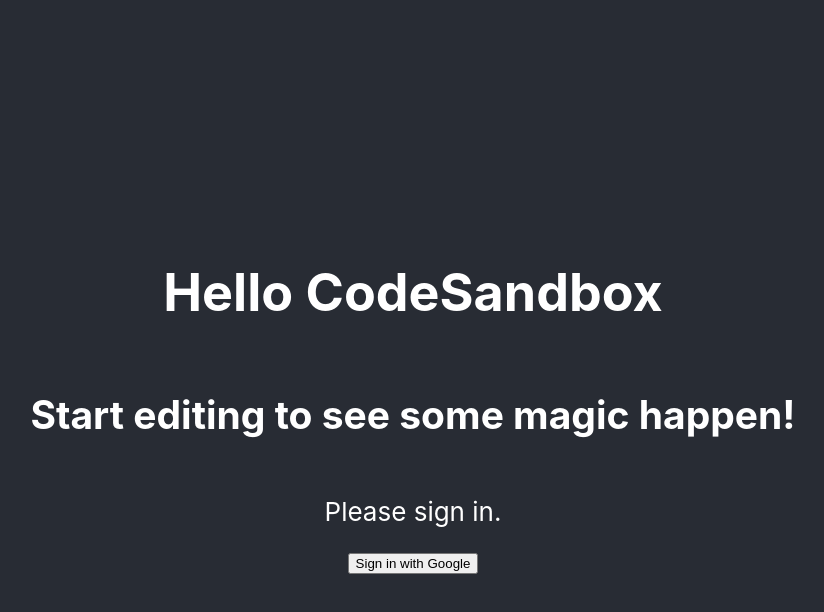
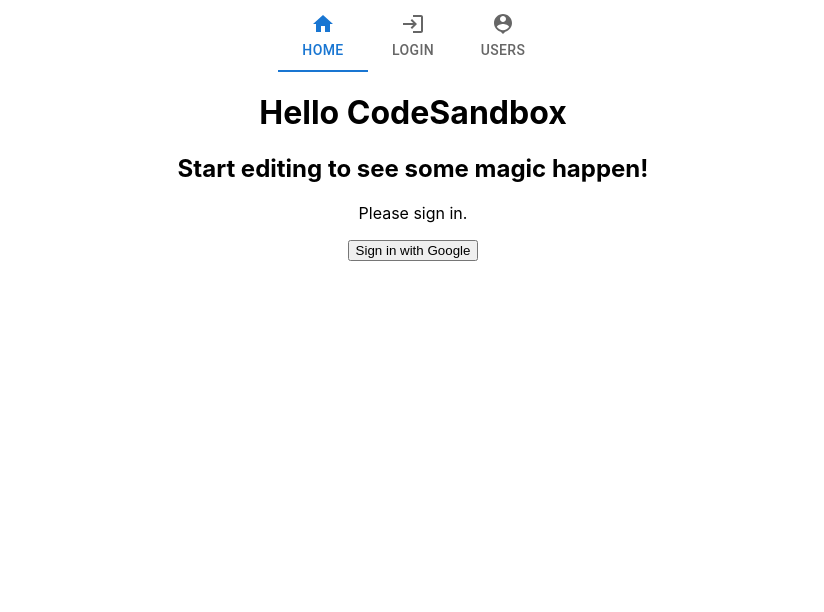
Before and after one commit to MyNameIsLiza/my-netflix, a React (Create React App) app: page /login in a window 1280 px wide. Shown: the top 612 px of the page, without its empty margins (227-1051 px from the left). Built offline with nearby package versions, Linux system fonts and the light colour scheme.

Commit message:
Nav and Router

```diff
--- a/package.json
+++ b/package.json
@@ -5,11 +5,17 @@
   "keywords": [],
   "main": "src/index.js",
   "dependencies": {
+
+    "@mui/icons-material": "^5.0.1",
+    "@mui/material": "^5.0.1",
+    "@mui/styled-engine": "^5.0.1",
     "firebase": "^8.6.8",
     "react": "^17.0.2",
     "react-dom": "^17.0.2",
+    "react-router-dom": "^5.3.0",
     "react-scripts": "^4.0.3",
     "react-with-firebase-auth": "^1.3.11",
+    "styled-components": "^5.3.1",
     "web-vitals": "^2.1.0"
   },
   "devDependencies": {
--- a/src/App.css
+++ b/src/App.css
@@ -2,37 +2,18 @@
   text-align: center;
 }
 
-.App-logo {
-  height: 40vmin;
-  pointer-events: none;
-}
-
-@media (prefers-reduced-motion: no-preference) {
-  .App-logo {
-    animation: App-logo-spin infinite 20s linear;
-  }
-}
-
 .App-header {
-  background-color: #282c34;
+  /*background-color: #282c34;
   min-height: 100vh;
-  display: flex;
+  color: white;
   flex-direction: column;
   align-items: center;
+  */
+  display: flex;
   justify-content: center;
   font-size: calc(10px + 2vmin);
-  color: white;
 }
 
 .App-link {
   color: #61dafb;
 }
-
-@keyframes App-logo-spin {
-  from {
-    transform: rotate(0deg);
-  }
-  to {
-    transform: rotate(360deg);
-  }
-}
--- a/src/App.js
+++ b/src/App.js
@@ -1,60 +1,40 @@
 import React, {useState} from 'react';
 import './App.css';
-import Login from './Login';
-import Users from './Users';
-import firebase from 'firebase/app';
-import 'firebase/auth';
-
-import firebaseConfig from './firebaseConfig';
-firebase.initializeApp(firebaseConfig);
-const authProvider = new firebase.auth.GoogleAuthProvider();
+import Tabs from '@mui/material/Tabs';
+import Tab from '@mui/material/Tab';
+import LoginIcon from '@mui/icons-material/Login';
+import FavoriteIcon from '@mui/icons-material/Favorite';
+import PersonPinIcon from '@mui/icons-material/PersonPin';
+import AccountCircleIcon from '@mui/icons-material/AccountCircle';
+import HomeIcon from '@mui/icons-material/Home';
+import {BrowserRouter as Router, Link, Route, Switch} from "react-router-dom";
+import Users from "./Users";
+import Login from "./Login";
 
 function App() {
-    const [user, setUser] = useState(null);
+    const [value, setValue] = React.useState(0);
 
-    const signInWithGoogle = () => {
-        firebase
-            .auth()
-            .signInWithPopup(authProvider)
-            .then(function(result) {
-                console.log(result.credential.accessToken);
-                setUser(result.user);
-            })
-            .catch(error => {
-                console.error({
-                    ...error
-                });
-            });
-    };
-
-    const signOut = () => {
-        firebase
-            .auth()
-            .signOut()
-            .then(() => {
-                setUser(null);
-            })
-            .catch(error => {
-                console.error({
-                    ...error
-                });
-            });
+    const handleChange = (event, newValue) => {
+        setValue(newValue);
     };
 
     return (
-        <div className="App">
-            <header className="App-header">
-                <h1>Hello CodeSandbox</h1>
-                <h2>Start editing to see some magic happen!</h2>
-                {user ? <p>Hello, {user.displayName}</p> : <p>Please sign in.</p>}
-                {user ? (
-                    <button onClick={signOut}>Sign out</button>
-                ) : (
-                    <button onClick={signInWithGoogle}>Sign in with Google</button>
-                )}
-            </header>
+        <div className="App"><Router>
+            <div className="App-header">
+                <Tabs value={value} onChange={handleChange} aria-label="icon tabs example">
+                    <Tab icon={<HomeIcon/>} label="HOME" to="/" component={Link}/>
+                    <Tab icon={<LoginIcon/>} label="LOGIN" to="/login" component={Link}/>
+                    <Tab icon={<PersonPinIcon/>} label="USERS" to="/users" component={Link}/>
+                </Tabs>
+            </div>
+            <Switch>
+                <Route exact path="/" component={Users}/>
+                <Route path="/login" component={Login}/>
+                <Route path="/users" component={Users}/>
+            </Switch>
+        </Router>
         </div>
-    );
+    )
 }
 
 export default App;
--- a/src/Login.js
+++ b/src/Login.js
@@ -1,19 +1,53 @@
-import './Login.css';
-import React from 'react';
+//import './Login.css';
+import React, {useState} from 'react';
+import firebase from 'firebase/app';
+import 'firebase/auth';
+import firebaseConfig from './firebaseConfig';
+firebase.initializeApp(firebaseConfig);
+const authProvider = new firebase.auth.GoogleAuthProvider();
 
 function Login() {
+    const [user, setUser] = useState(null);
+
+    const signInWithGoogle = () => {
+        firebase
+            .auth()
+            .signInWithPopup(authProvider)
+            .then(function(result) {
+                console.log(result.credential.accessToken);
+                setUser(result.user);
+            })
+            .catch(error => {
+                console.error({
+                    ...error
+                });
+            });
+    };
+
+    const signOut = () => {
+        firebase
+            .auth()
+            .signOut()
+            .then(() => {
+                setUser(null);
+            })
+            .catch(error => {
+                console.error({
+                    ...error
+                });
+            });
+    };
     return (
-        <form className="Login" id="loginForm">
-            <div className="loginDiv">
-                <label htmlFor="loginInput">Email</label>
-                <input type="email" id="loginInput"/>
-            </div>
-            <div className="passwordDiv">
-                <label htmlFor="loginInput">Password</label>
-                <input type="password" id="passwordInput"/>
-            </div>
-            <input type="submit" value="Log In"/>
-        </form>
+        <div className="Login">
+            <h1>Hello CodeSandbox</h1>
+            <h2>Start editing to see some magic happen!</h2>
+            {user ? <p>Hello, {user.displayName}</p> : <p>Please sign in.</p>}
+            {user ? (
+                <button onClick={signOut}>Sign out</button>
+            ) : (
+                <button onClick={signInWithGoogle}>Sign in with Google</button>
+            )}
+        </div>
     );
 
 }
--- a/src/Users.js
+++ b/src/Users.js
@@ -2,7 +2,7 @@
 import React, {useState, useEffect} from 'react';
 
 function Users() {
-    const [users, setUsers] = useState(0);
+    const [users, setUsers] = useState(null);
     useEffect(() => {
         fetch('https://api.tvmaze.com/people')
             .then((response) => {
```
Also changed, not shown: 1 other file (tests, documents, lock files or other folders).
